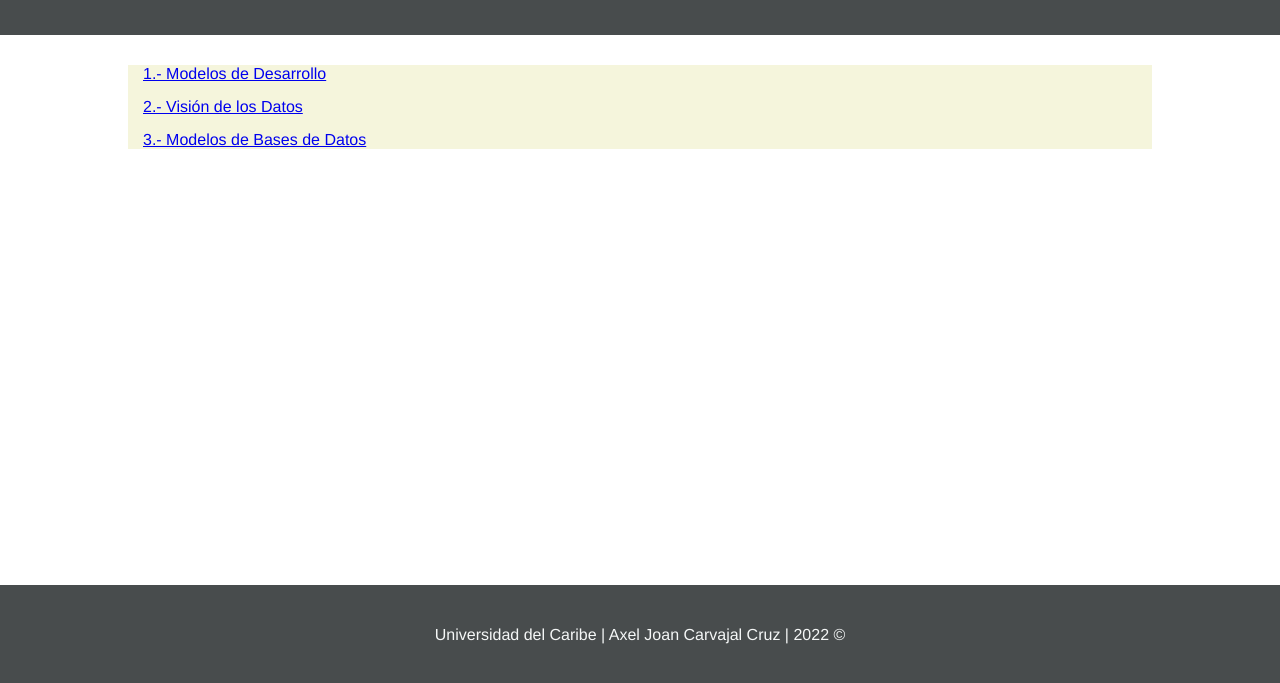
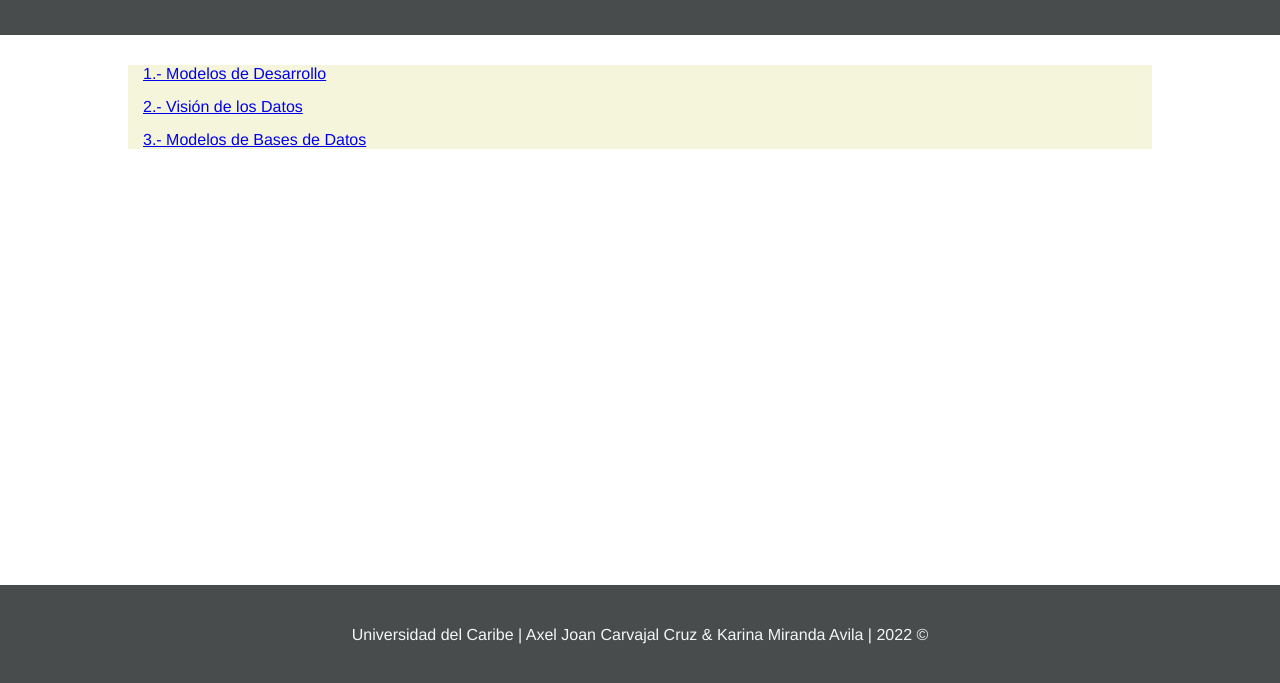
Before and after one commit to AxlJoan/ProgramacionWeb, a plain HTML site: page index.html in a window 1280 px wide. Shown: the part 115-798 px from the top of the page. Drawn offline with Linux system fonts and the light colour scheme.

Commit message:
Update index.html

```diff
--- a/index.html
+++ b/index.html
@@ -19,7 +19,7 @@
         </ul>
     </section>
     <footer>
-        Universidad del Caribe | Axel Joan Carvajal Cruz | 2022 ©
+        Universidad del Caribe | Axel Joan Carvajal Cruz & Karina Miranda Avila | 2022 ©
     </footer>
 </body>
 </html>
```
